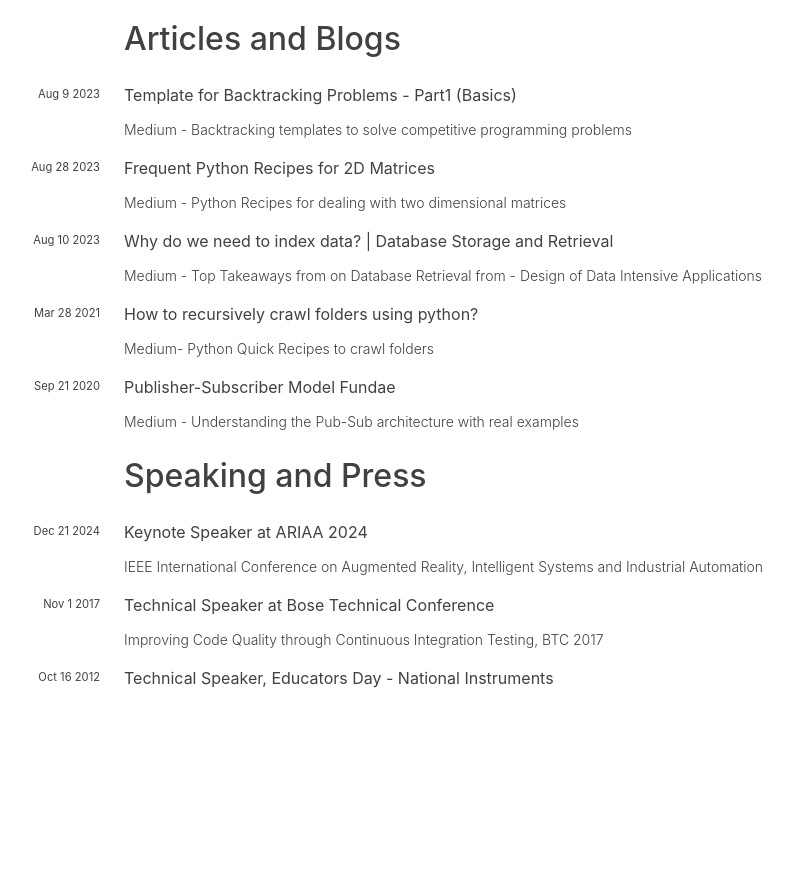
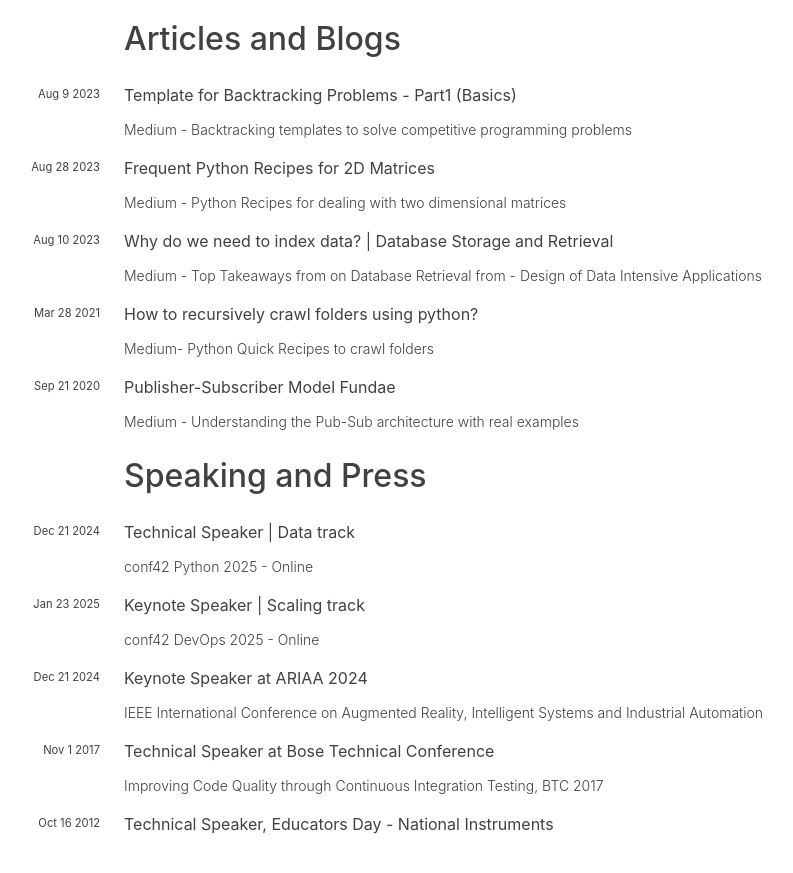
Before and after one commit to hariharanragothaman/hariharanragothaman.github.io, a Jekyll site: the page built from cv.md, in a window 1280 px wide and 900 px high, scrolled down 4248 px. Shown: the top 873 px of the window, without its empty margins (208-1001 px from the left). Built offline with Jekyll 4.4.1, drawn with Linux system fonts in a browser that asks for light colours; nearby versions of some CDN libraries; some web fonts are replaced; before the commit the page ends 5002 px from its top, so only the background shows below that.

Commit message:
Polishes and Updates

```diff
--- a/_data/press.yaml
+++ b/_data/press.yaml
@@ -1,3 +1,17 @@
+- title: Technical Speaker | Data track
+  month: Dec 21
+  year: 2024
+  publisher:
+    - url: https://www.conf42.com/Python_2025_Hariharan_Ragothaman_cpp_python_workloads
+      name: conf42 Python 2025 - Online
+
+- title: Keynote Speaker | Scaling track
+  month: Jan 23
+  year: 2025
+  publisher:
+    - url: https://www.conf42.com/DevOps_2025_Hariharan_Ragothaman_deployments_governance_securely
+      name: conf42 DevOps 2025 - Online
+
 - title: Keynote Speaker at ARIAA 2024
   month: Dec 21
   year: 2024
```
